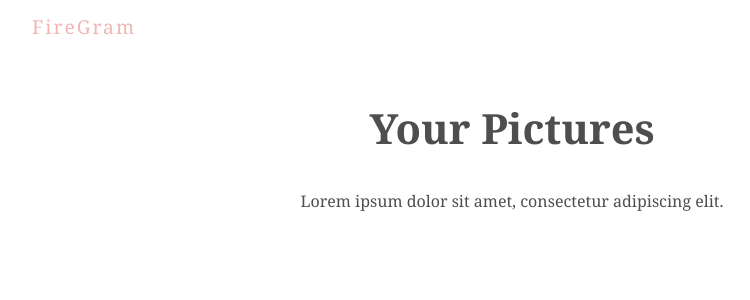
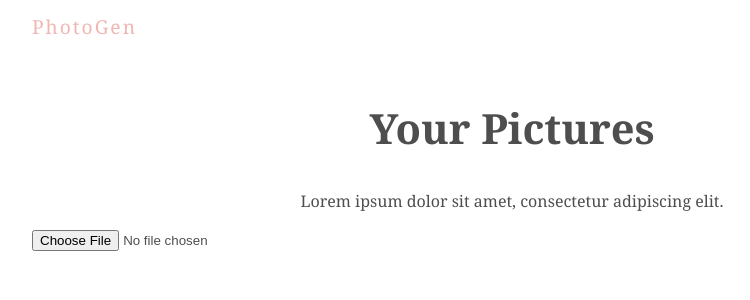
Before and after one commit to aditya6521/firegram-starter-files, a React (Create React App) app: page / in a window 1280 px wide. Shown: the top 300 px of the page, without its empty margins (128-878 px from the left). Built offline with nearby package versions, Linux system fonts and the light colour scheme.

Commit message:
added FileSystem

```diff
--- a/src/App.js
+++ b/src/App.js
@@ -1,10 +1,12 @@
 import React from 'react';
 import Title from './comps/Title';
+import Uploadform from './uploadform';
 
 function App() {
   return (
     <div className="App">
       <Title/>
+      <Uploadform/>
     </div>
   );
 }
--- a/src/comps/Title.js
+++ b/src/comps/Title.js
@@ -3,7 +3,7 @@ import React from 'react';
 const Title = () => {
   return (
     <div className="title">
-      <h1>FireGram</h1>
+      <h1>PhotoGen</h1>
       <h2>Your Pictures</h2>
       <p>Lorem ipsum dolor sit amet, consectetur adipiscing elit.</p>
     </div>
--- /dev/null
+++ b/src/uploadform.js
@@ -0,0 +1,25 @@
+import React, { useState } from "react";
+
+const Uploadform = ()=> {
+
+    const [file,setFile] = useState(null);
+
+
+    function changeHandler(e){
+        let selected=e.target.files[0];
+
+        if(selected){
+            setFile(selected);
+        }
+    };
+
+    return(
+
+        <form>
+            <input type="file" onChange={changeHandler}/>
+        </form>
+
+    )
+}
+
+export default Uploadform;
```
